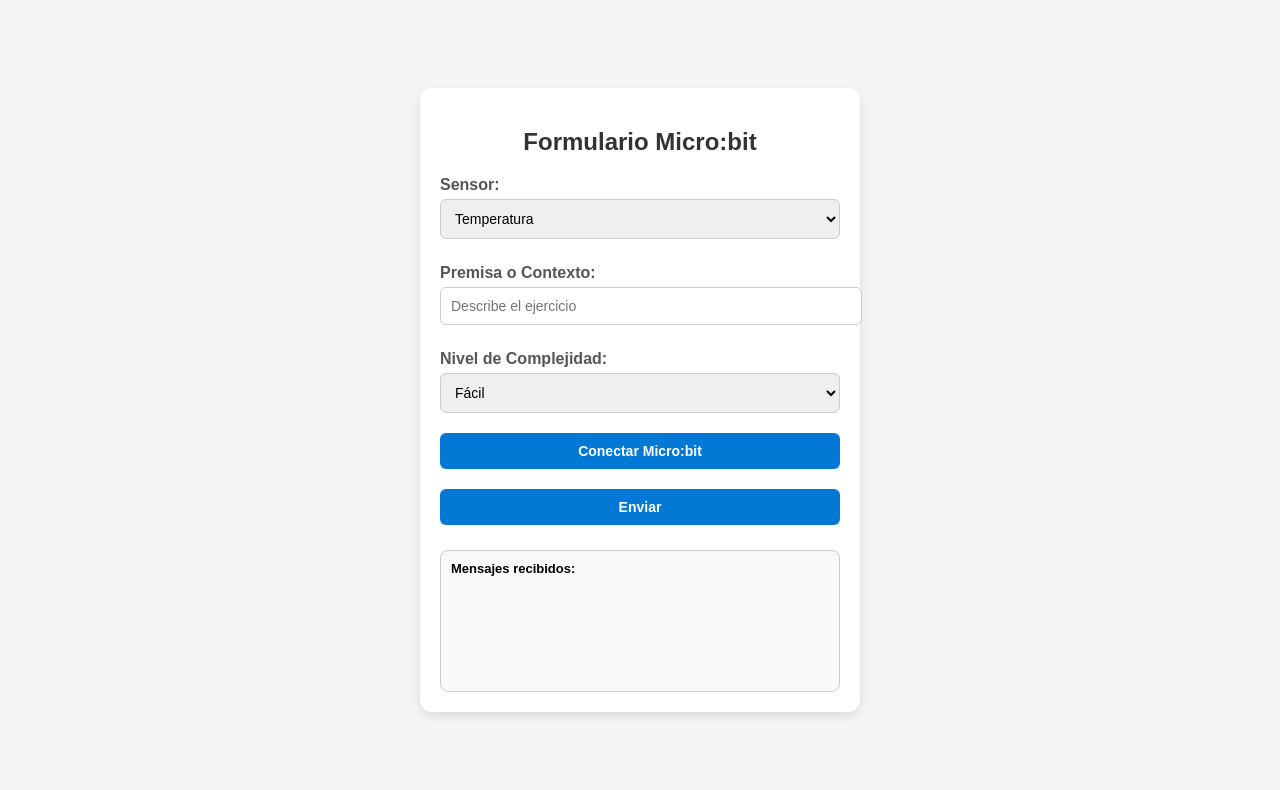
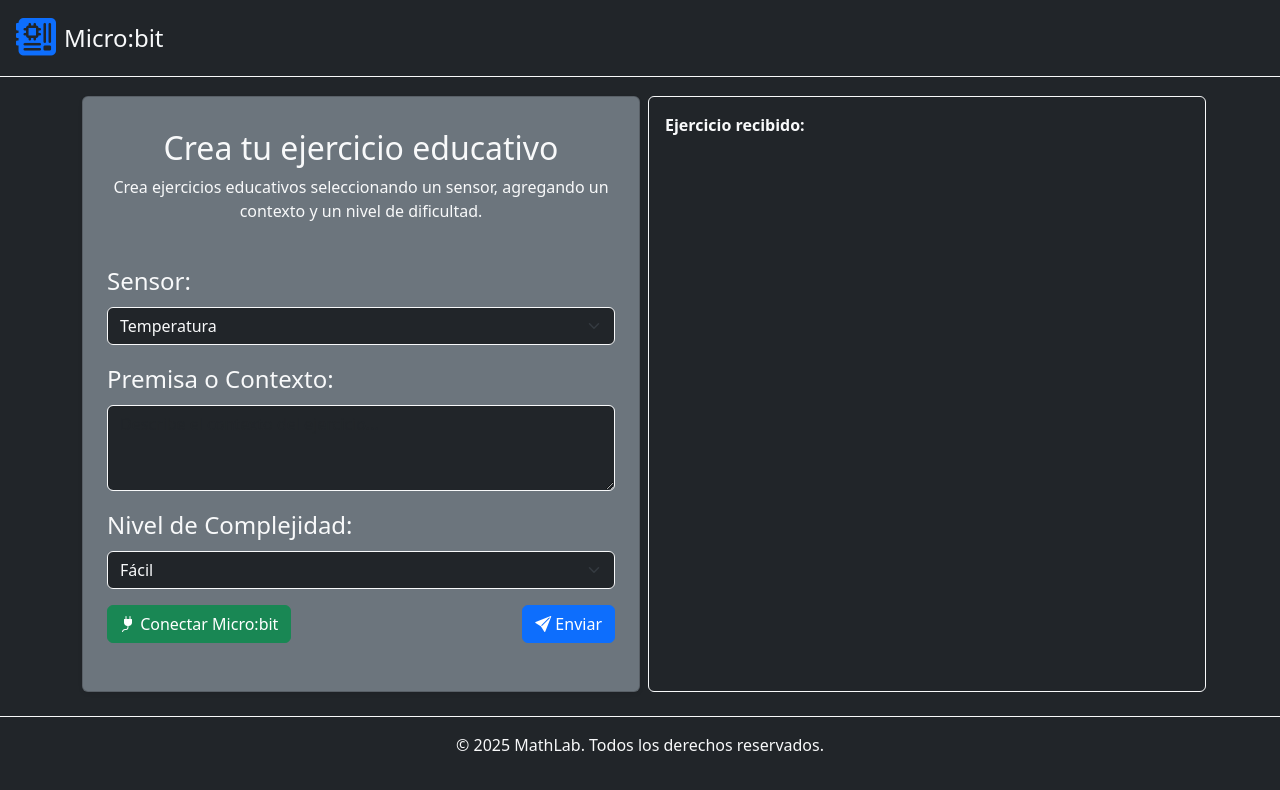
Before and after one commit to PROYECTO-TD-2/web-cliente-prof, a plain HTML site: page index.html in a window 1280 px wide. Drawn offline with nearby package versions, Linux system fonts and the light colour scheme.

Commit message:
Se mejora UI y el comportaminto para leer dede el puerto serial

```diff
--- a/css/style.css
+++ /dev/null
@@ -1,77 +0,0 @@
-body {
-      font-family: Arial, sans-serif;
-      background: #f4f4f4;
-      display: flex;
-      justify-content: center;
-      align-items: center;
-      height: 100vh;
-      margin: 0;
-    }
-
-    .form-container {
-      background: white;
-      padding: 20px;
-      border-radius: 12px;
-      box-shadow: 0 4px 10px rgba(0, 0, 0, 0.1);
-      max-width: 400px;
-      width: 100%;
-    }
-
-    h2 {
-      text-align: center;
-      margin-bottom: 20px;
-      color: #333;
-    }
-
-    label {
-      font-weight: bold;
-      margin-top: 10px;
-      display: block;
-      color: #555;
-    }
-
-    select,
-    input,
-    button {
-      width: 100%;
-      padding: 10px;
-      margin-top: 5px;
-      margin-bottom: 15px;
-      border: 1px solid #ccc;
-      border-radius: 6px;
-      font-size: 14px;
-    }
-
-    button {
-      background-color: #0078d4;
-      color: white;
-      font-weight: bold;
-      cursor: pointer;
-      transition: background 0.3s ease;
-      border: none;
-    }
-
-    button:hover {
-      background-color: #005fa3;
-    }
-
-    #output {
-      background: #f9f9f9;
-      padding: 10px;
-      border-radius: 8px;
-      margin-top: 10px;
-      height: 120px;
-      overflow-y: auto;
-      font-size: 13px;
-      border: 1px solid #ccc;
-    }
-
-    @media (max-width: 500px) {
-      .form-container {
-        padding: 15px;
-      }
-
-      h2 {
-        font-size: 1.4em;
-      }
-    }
--- a/index.html
+++ b/index.html
@@ -4,42 +4,82 @@
 <head>
   <meta charset="UTF-8">
   <meta name="viewport" content="width=device-width, initial-scale=1.0">
-  <title>Formulario Micro:bit</title>
-  <link rel="stylesheet" href="css/style.css">
+  <title>Micro:bit</title>
+  <!-- Bootstrap CSS -->
+  <link href="https://cdn.jsdelivr.net/npm/bootstrap@5.3.2/dist/css/bootstrap.min.css" rel="stylesheet">
+  <!-- Bootstrap Icons -->
+  <link href="https://cdn.jsdelivr.net/npm/bootstrap-icons@1.11.1/font/bootstrap-icons.css" rel="stylesheet">
 </head>
 
-<body>
-  <div class="form-container">
-    <h2>Formulario Micro:bit</h2>
-    <form id="microbitForm">
-      <label for="sensor">Sensor:</label>
-      <select id="sensor" name="sensor">
+<body class="bg-dark text-light">
+  <!-- Encabezado principal -->
+  <header
+    class="navbar navbar-expand-lg navbar-dark bg-dark ps-3 d-flex align-items-center fixed-top border-bottom border-1 border-light">
+    <i class="bi bi-motherboard-fill fs-1 text-primary"></i>
+    <h1 class="ms-2 h4 m-0">Micro:bit</h1>
+  </header>
+
+  <!-- Contenedor con columnas -->
+  <div class="container d-flex gap-2 mt-5 pt-5">
+    <!-- Columna principal -->
+    <main class="col-12 col-lg-6">
+      <article class="card shadow-sm p-4 bg-secondary text-light">
+        <header class="text-center mb-4">
+          <h2 class="mt-2">Crea tu ejercicio educativo</h2>
+          <p class="text-light-50">
+            Crea ejercicios educativos seleccionando un sensor, agregando un contexto y un nivel de dificultad.
+          </p>
+        </header>
+        <form id="microbitForm" class="mb-4">
+          <fieldset class="mb-3 ">
+            <legend class="form-label">Sensor:</legend>
+            <select class="form-select bg-dark text-light border-light" id="sensor" name="sensor">
               <option value="temperatura">Temperatura</option>
               <option value="luz">Luz</option>
               <option value="acelerometro">Acelerómetro</option>
               <option value="magnetometro">Magnetómetro</option>
               <option value="sonido">Sonido</option>
             </select>
+          </fieldset>
 
-      <label for="premisa">Premisa o Contexto:</label>
-      <input type="text" id="premisa" name="premisa" placeholder="Describe el ejercicio">
+          <fieldset class="mb-3 b">
+            <legend class="form-label">Premisa o Contexto:</legend>
+            <textarea class="form-control bg-dark text-light border-light" id="premisa" name="premisa" rows="3"
+              placeholder="Describe el contexto del ejercicio..."></textarea>
+          </fieldset>
 
-      <label for="nivel">Nivel de Complejidad:</label>
-      <select id="nivel" name="nivel">
+          <fieldset class="mb-3">
+            <legend class="form-label">Nivel de Complejidad:</legend>
+            <select class="form-select bg-dark text-light border-light" id="nivel" name="nivel">
               <option value="facil">Fácil</option>
               <option value="medio">Medio</option>
               <option value="dificil">Difícil</option>
             </select>
+          </fieldset>
 
-      <button type="button" id="connectBtn">Conectar Micro:bit</button>
-      <button type="submit">Enviar</button>
+          <footer class="d-flex justify-content-between">
+            <button type="button" class="btn btn-success" id="connectBtn">
+              <i class="bi bi-plug-fill"></i> Conectar Micro:bit
+            </button>
+            <button type="submit" class="btn btn-primary">
+              <i class="bi bi-send-fill"></i> Enviar
+            </button>
+          </footer>
         </form>
+      </article>
+    </main>
 
-    <div id="output">
-      <strong>Mensajes recibidos:</strong><br>
+    <!-- Columna complementaria -->
+    <aside class="col-12 col-lg-6">
+      <div id="output" class="border border-light p-3 rounded bg-dark text-light h-100">
+        <strong>Ejercicio recibido:</strong><br>
       </div>
+    </aside>
   </div>
 
+  <footer class="text-center py-3 mt-4 bg-dark text-light border-top border-1 border-light">
+    <p class="mb-0">© 2025 MathLab. Todos los derechos reservados.</p>
+  </footer>
   <script src="js/js.js"></script>
 </body>
 
--- a/js/js.js
+++ b/js/js.js
@@ -1,23 +1,59 @@
 let port;
 let writer;
 let reader;
+const apiKey = "API_KEY_DE_OPENAI_AQUI";  // por el momento la vamos a tener en el cliente luego por temas de seguiridad esta logica debe hacerce en el servidor
+
+async function handleMicrobitResponse(data) {
+   /* console.log("Respuesta Micro:bit B:", data);
+    const response = await fetch("https://api.openai.com/v1/chat/completions", {
+        method: "POST",
+        headers: {
+            "Content-Type": "application/json",
+            "Authorization": `Bearer ${apiKey}`
+        },
+         body: JSON.stringify({
+    model: "gpt-4",
+    messages: [
+      { role: "system", content: "Eres un asistente educativo que ayuda con ejercicios de micro:bit." },
+      { role: "user", content: "El sensor enviado es temperatura y el nivel es fácil." }
+    ],
+    max_tokens: 150
+  })
+    });
+
+    const result = await response.json();
+    const chatText = result.choices[0].message.content;*/
+    debugger
+    document.getElementById("output").innerHTML +="<br>" +   data + "<br>";
+}
 
 // Leer datos del micro:bit
 async function readLoop() {
     const decoder = new TextDecoder();
-    while (true) {
-        try {
+    let buffer = "";
+
+    try {
+        while (true) {
             const { value, done } = await reader.read();
             if (done) break;
             if (value) {
-                document.getElementById("output").innerHTML += decoder.decode(value) + "<br>";
+                buffer += decoder.decode(value, { stream: true });
+
+                let parts = buffer.split("\n");
+                buffer = parts.pop(); // guarda lo incompleto
+                debugger
+                for (const msg of parts) {
+                    await handleMicrobitResponse(msg.trim());
+                }
             }
-        } catch (error) {
-            console.error("Error leyendo:", error);
-            break;
         }
+    } catch (error) {
+        console.error("Error leyendo puerto:", error);
+    } finally {
+        reader.releaseLock();
     }
 }
+
 
 // Enviar datos al micro:bit
 async function sendData(data) {
@@ -28,6 +64,10 @@ async function sendData(data) {
 
 // Conectar al micro:bit (solo en clic de usuario)
 async function connectMicrobit() {
+    if (writer) {
+        alert("Micro:bit ya está conectado");
+        return;
+    }
     try {
         port = await navigator.serial.requestPort();
         await port.open({ baudRate: 115200 });
```
Lines whose indentation alone changed are shown as unchanged.
